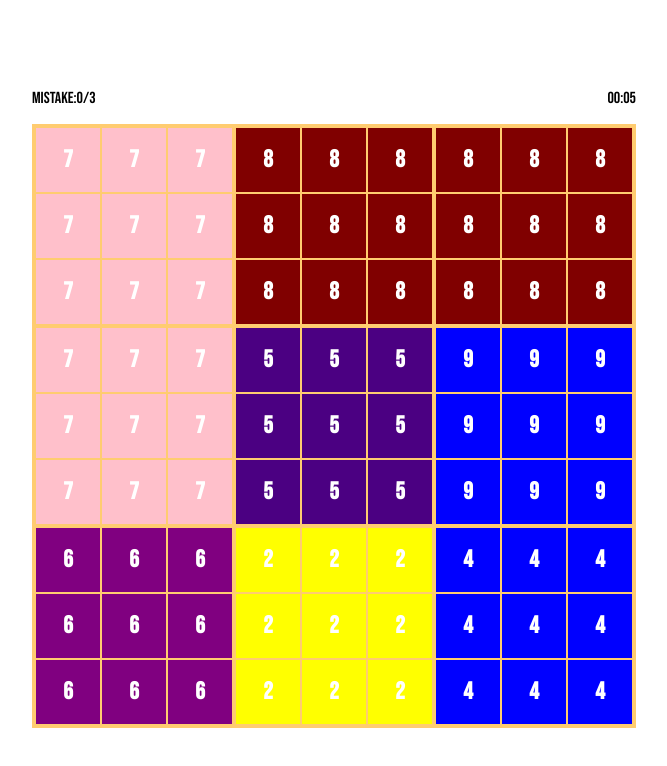
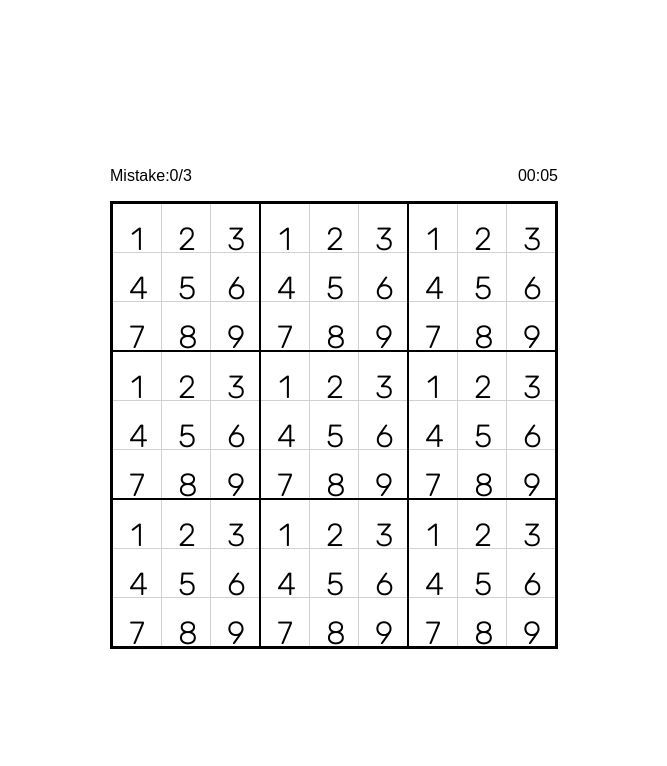
Before and after one commit to riqi3dev/soduko_game_app, a plain HTML site: page index.html in a window 1280 px wide. Shown: the whole page, without its empty margins (306-973 px from the left). Drawn offline with nearby package versions, Linux system fonts and the light colour scheme.

Commit message:
fixed layout design

```diff
--- a/index.html
+++ b/index.html
@@ -6,11 +6,11 @@
     <link rel="preconnect" href="https://fonts.googleapis.com" />
     <link rel="preconnect" href="https://fonts.gstatic.com" crossorigin />
     <link
-      href="https://fonts.googleapis.com/css2?family=Bebas+Neue&display=swap"
+      href="https://fonts.googleapis.com/css2?family=Rubik:ital,wght@0,300..900;1,300..900&display=swap"
       rel="stylesheet"
     />
     <link rel="stylesheet" href="styles.css" />
-    <title>Soduko</title>
+    <title>Sudoku</title>
   </head>
   <body>
     <div class="container">
@@ -25,15 +25,15 @@
         </div>
         <div class="sudoku-wrapper">
           <div class="grid-container">
-            <div class="grid-item"><h2>1</h2></div>
-            <div class="grid-item"><h2>2</h2></div>
-            <div class="grid-item"><h2>3</h2></div>
-            <div class="grid-item"><h2>4</h2></div>
-            <div class="grid-item"><h2>5</h2></div>
-            <div class="grid-item"><h2>6</h2></div>
-            <div class="grid-item"><h2>7</h2></div>
-            <div class="grid-item"><h2>8</h2></div>
-            <div class="grid-item"><h2>9</h2></div>
+            <div class="grid-item"><h1>1</h1></div>
+            <div class="grid-item"><h1>2</h1></div>
+            <div class="grid-item"><h1>3</h1></div>
+            <div class="grid-item"><h1>4</h1></div>
+            <div class="grid-item"><h1>5</h1></div>
+            <div class="grid-item"><h1>6</h1></div>
+            <div class="grid-item"><h1>7</h1></div>
+            <div class="grid-item"><h1>8</h1></div>
+            <div class="grid-item"><h1>9</h1></div>
           </div>
         </div>
       </div>
--- a/index.js
+++ b/index.js
@@ -1,11 +1,13 @@
+
+
 $(document).ready(function () {
   let gridContainer = $(".grid-container");
   let gridItem = $(".grid-container > .grid-item");
   let itemValue = $(".grid-container > .grid-item > h2");
-  let colors = ['red', 'orange', 'yellow', 'green', 'blue', 'indigo', 'purple', 'pink', 'maroon'];
+  // let colors = ['red', 'orange', 'yellow', 'green', 'blue', 'indigo', 'purple', 'pink', 'maroon'];
 
   let randNum = Math.floor(Math.random() * 9) + 1;
-  gridItem.css('background-color', colors[randNum]);
+  // gridItem.css('background-color', colors[randNum]);
   itemValue.html(randNum);
 
   // clones the .grid-container by 9 times
@@ -19,7 +21,7 @@ $(document).ready(function () {
     let cloneItems = clone.find('.grid-item');
     let newRandNum = Math.floor(Math.random() * 9) + 1;
 
-    cloneItems.css('background-color', colors[newRandNum]);
+    // cloneItems.css('background-color', colors[newRandNum]);
     cloneItems.find('h2').html(newRandNum);
 
     clone.insertBefore(gridContainer);
@@ -33,8 +35,8 @@ $(".grid-container > .grid-item").on("click", function () {
 });
 
 
+// create timer
 let start = new Date;
-
 setInterval(function() {
     let elapsedTime = Math.floor((new Date() - start) / 1000);
     let minutes = Math.floor(elapsedTime / 60);
--- a/styles.css
+++ b/styles.css
@@ -1,14 +1,21 @@
+:root{
+  --grey: #d1d1d1;
+  --black: #000;
+}
+
 html,
 body {
   padding: 0;
   margin: 0;
   height: 100%;
-  /* background-color: #001327; */
 }
 
-h2 {
+h1 {
   margin: 0;
-  font-family: "Bebas Neue", sans-serif;
+  font-size: xx-large;
+  font-family: "Rubik", sans-serif;
+  font-optical-sizing: auto;
+  font-weight: 100;
 }
 
 p {
@@ -34,25 +41,26 @@ p {
   width: fit-content;
   display: grid;
   grid-template-columns: auto auto auto;
-  border: 2px solid #ffcc70;
+  border: 2px solid var(--black);
 }
 
 .grid-container {
   width: fit-content;
   display: grid;
+  grid-gap: 1px;
+  background-color: var(--grey);
   grid-template-columns: auto auto auto;
-  border: 1px solid #ffcc70;
+  border: 1px solid var(--black);
 }
 
 .grid-item {
-  border: 1px solid #ffcc70;
   padding: 1rem;
-  width: 2rem;
-  height: 2rem;
+  width: 1rem;
+  height: 1rem;
   text-align: center;
   align-content: center;
-  color: white;
-  background-color: #22668d;
+  color: black;
+  background-color: white;
 }
 
 .mistake,
```
Lines whose indentation alone changed are shown as unchanged.
